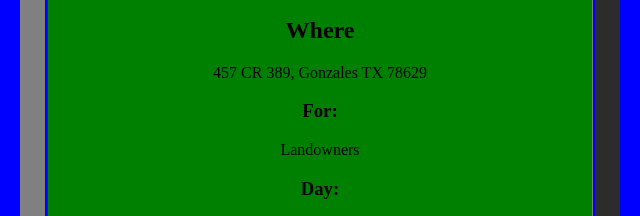
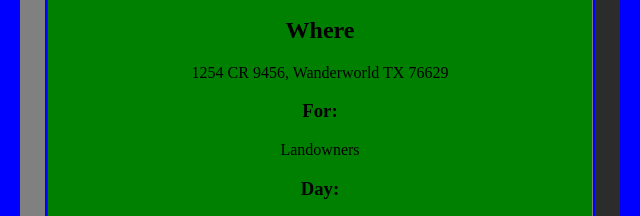
Before and after one commit to cgraves21/yardcleanup, a plain HTML site: page index.html in a window 1280 px wide. Shown: the part 138-354 px from the top of the page, 320-960 px from the left. Drawn offline with Linux system fonts and the light colour scheme.

Commit message:
Update index.html

```diff
--- a/index.html
+++ b/index.html
@@ -14,7 +14,7 @@
       <td><h1><u><i>Poison Ivy's Annual Lawn Frolic</i></u></h1>
 	<p> Clean Up/ Repair Day</p>
 	<h2>Where</h2>
-	<p>457 CR 389, Gonzales TX 78629</p>
+	<p>1254 CR 9456, Wanderworld TX 76629</p>
 <h3> For:</h3>
 	<p>Landowners</p>
 	<h3>Day:</h3>
```
